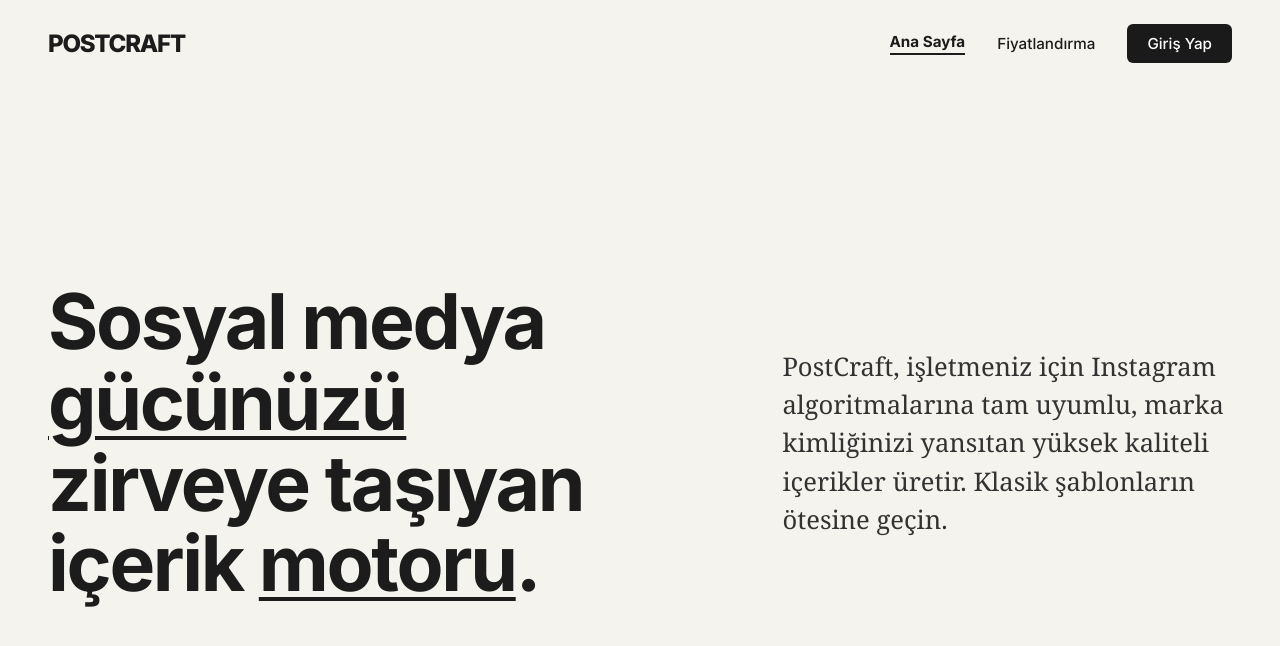
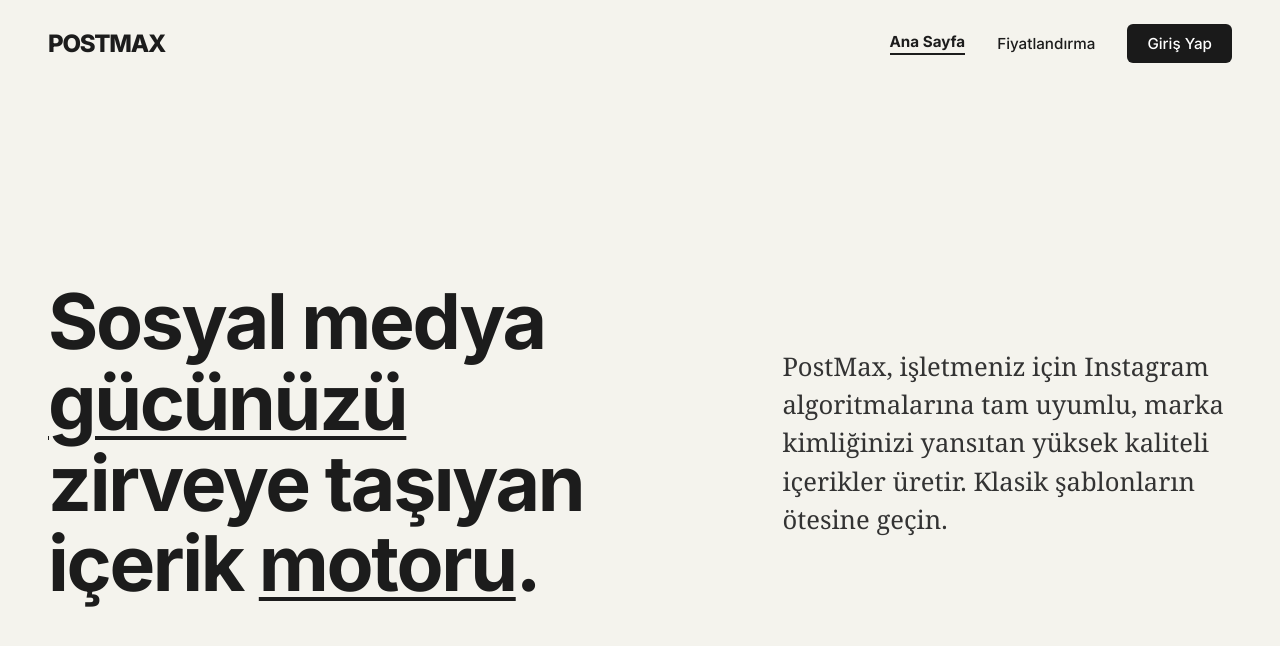
Before and after one commit to erimgurkan/SarpAPP, a website: page index.html in a window 1280 px wide. Drawn offline with Linux system fonts and the light colour scheme.

Commit message:
Update brand name to PostMax

```diff
--- a/index.html
+++ b/index.html
@@ -3,7 +3,7 @@
 <head>
     <meta charset="UTF-8">
     <meta name="viewport" content="width=device-width, initial-scale=1.0">
-    <title>HEMEN OLUSTUR — PostCraft</title>
+    <title>HEMEN OLUSTUR — PostMax</title>
     <link rel="stylesheet" href="style.css">
 </head>
 <body>
@@ -13,7 +13,7 @@
         <!-- ANTHROPIC-STYLE LANDING VIEW -->
         <div id="landingView" class="landing-view">
             <nav class="landing-nav">
-                <div class="landing-logo">POSTCRAFT</div>
+                <div class="landing-logo">POSTMAX</div>
                 <div class="landing-nav-right">
                     <a href="#" class="landing-link active" id="navHome">Ana Sayfa</a>
                     <a href="#" class="landing-link" id="navPricing">Fiyatlandırma</a>
@@ -30,7 +30,7 @@
                 </div>
                 <div class="landing-right">
                     <p class="landing-paragraph">
-                        PostCraft, işletmeniz için Instagram algoritmalarına tam uyumlu,
+                        PostMax, işletmeniz için Instagram algoritmalarına tam uyumlu,
                         marka kimliğinizi yansıtan yüksek kaliteli içerikler üretir.
                         Klasik şablonların ötesine geçin.
                     </p>
@@ -114,7 +114,7 @@
 
         <!-- AUTH VIEW (MODAL-LIKE) -->
         <div id="authView" class="auth-view">
-            <h1 class="auth-logo">POSTCRAFT</h1>
+            <h1 class="auth-logo">POSTMAX</h1>
             <div class="auth-box">
                 <h2 class="auth-title" id="authTitle">GİRİŞ YAP</h2>
                 <div id="authError" class="auth-error"></div>
--- a/main.js
+++ b/main.js
@@ -8,7 +8,7 @@ document.addEventListener('DOMContentLoaded', () => {
 });
 
 // API Base URL
-const API_URL = '/api';
+const API_URL = 'https://postmax-io.onrender.com/api';
 
 // State
 let currentToken = localStorage.getItem('postcraft_token') || null;
```
